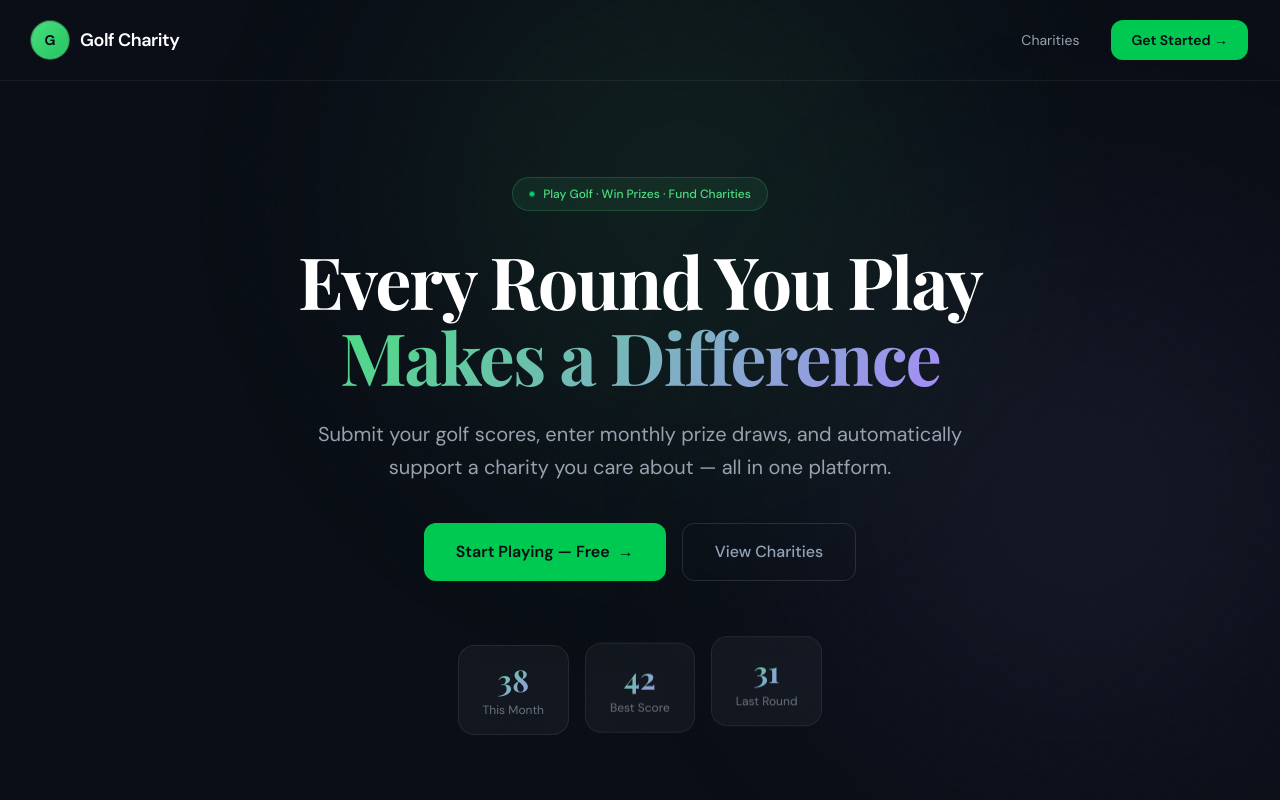
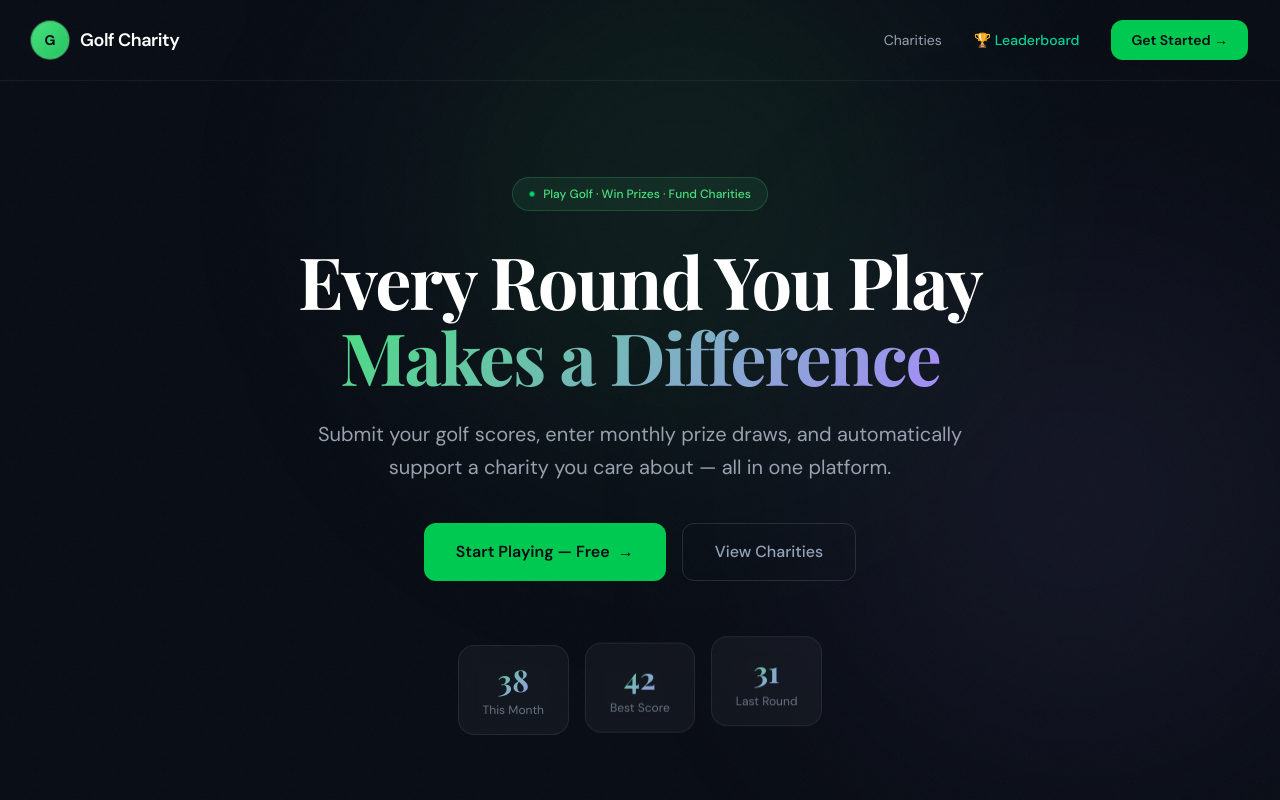
Before and after one commit to Adityaftftfhvg/Golf-Charity-Full-Stack-App, a Next.js app: page / in a window 1280 px wide. Shown: the top 800 px of the page. Built offline with nearby package versions, Linux system fonts and the light colour scheme; no server answers; the database is empty.

Commit message:
initial commit

```diff
--- a/app/page.tsx
+++ b/app/page.tsx
@@ -222,6 +222,12 @@ export default function HomePage() {
         </div>
         <div className="flex items-center gap-8">
           <a href="/charities" className="nav-link text-sm text-gray-400 hover:text-white transition-colors">Charities</a>
+           <a
+      href="/leaderboard"
+      className="text-sm text-emerald-400 hover:text-emerald-300 transition font-medium"
+    >
+      🏆 Leaderboard
+    </a>
           <a href={session ? "/dashboard" : "/auth"} className="cta-btn bg-green-500 hover:bg-green-400 px-5 py-2.5 rounded-xl text-sm font-semibold" style={{ color: "#080c14" }}>
             {session ? "Dashboard →" : "Get Started →"}
           </a>
```
